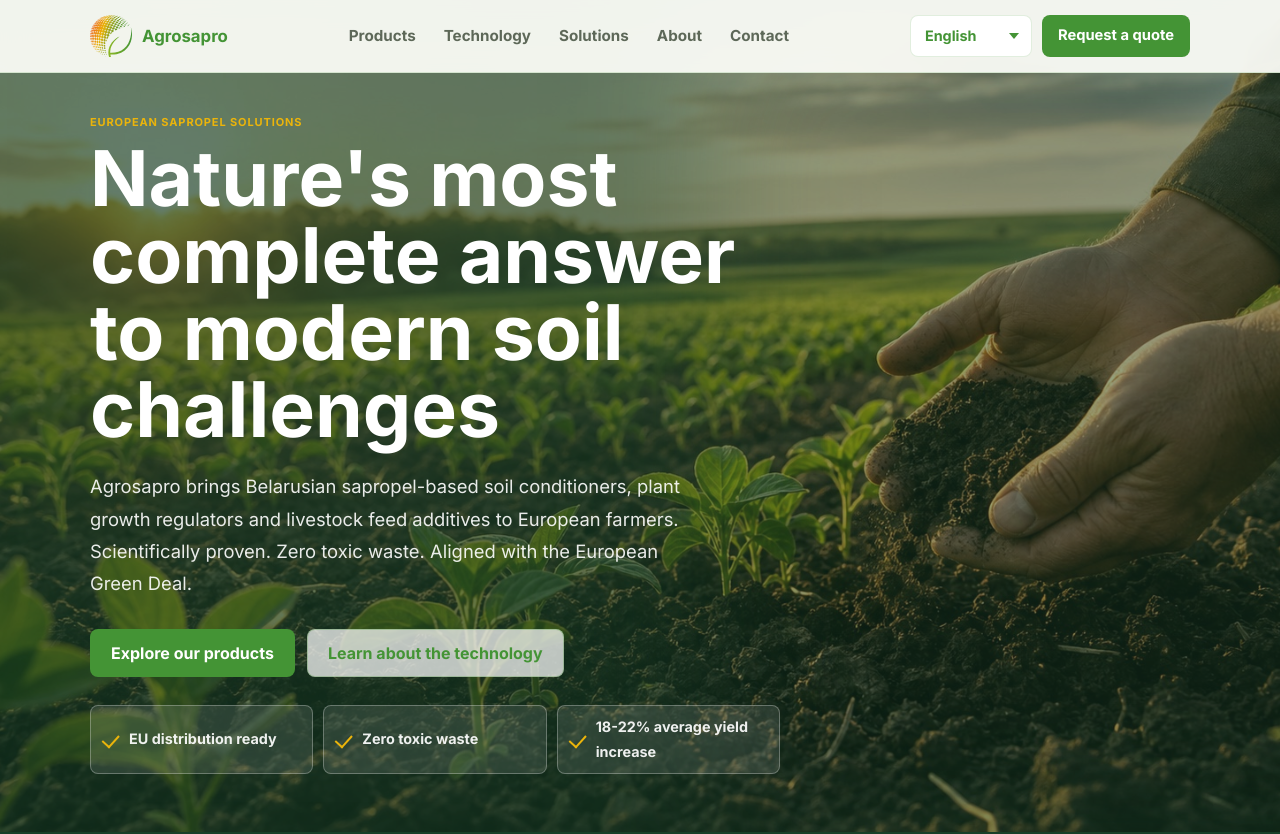
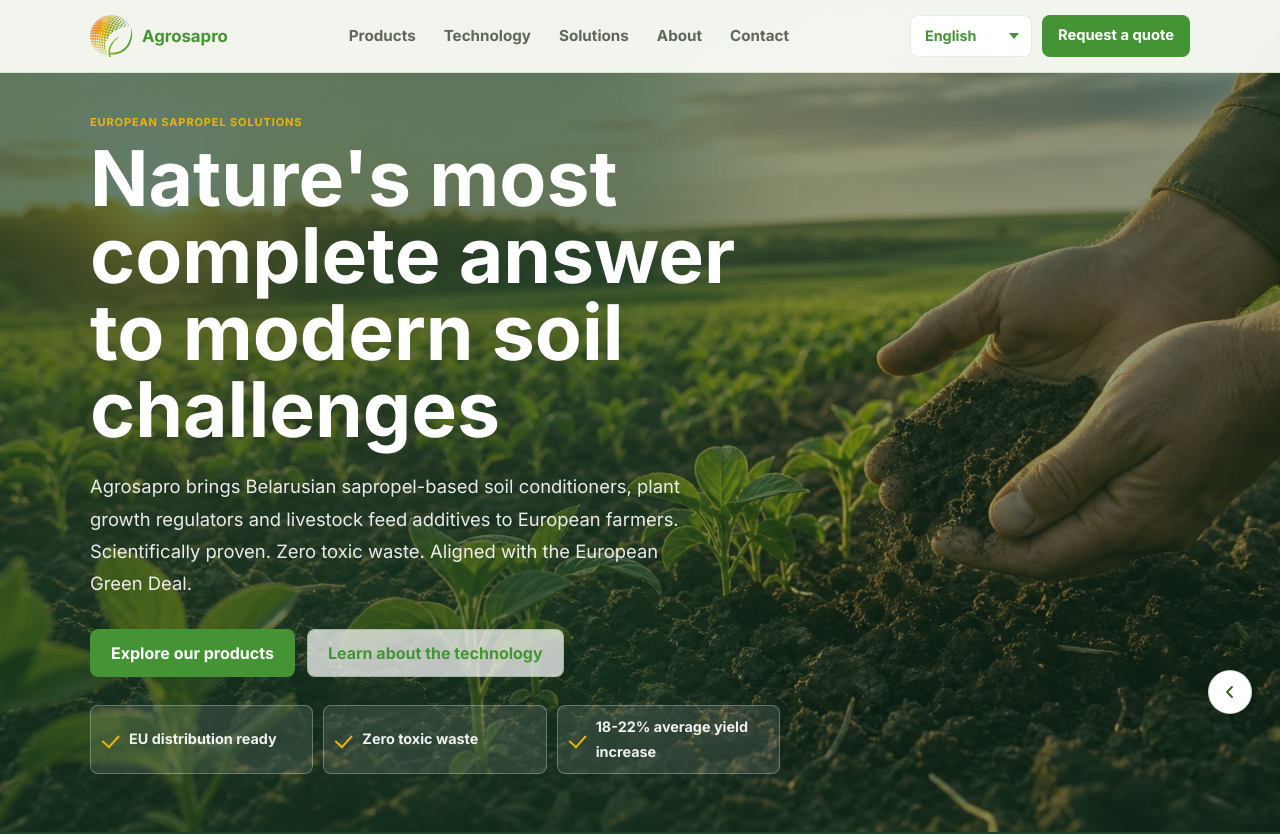
Before and after one commit to msagrosolver/agrosapro, a React (Vite) app: page / in a window 1280 px wide. Shown: the top 834 px of the page. Built offline with nearby package versions, Linux system fonts and the light colour scheme.

Commit message:
“floating_buttons”

```diff
--- a/src/App.jsx
+++ b/src/App.jsx
@@ -3,6 +3,7 @@ import { BrowserRouter, Route, Routes } from 'react-router-dom';
 import Navbar from './components/Navbar/Navbar.jsx';
 import ScrollToTop from './components/ScrollToTop/ScrollToTop.jsx';
 import Footer from './components/Footer/Footer.jsx';
+import FloatingNav from './components/FloatingNav/FloatingNav.jsx';
 import AboutPage from './pages/About/About.jsx';
 import ContactPage from './pages/Contact/Contact.jsx';
 import FeedAdditiveBioNa from './pages/FeedAdditiveBioNa/FeedAdditiveBioNa.jsx';
@@ -38,6 +39,7 @@ function App() {
         <Route path="/contact" element={<ContactPage />} />
       </Routes>
       <Footer />
+      <FloatingNav />
     </BrowserRouter>
   );
 }
--- /dev/null
+++ b/src/components/FloatingNav/FloatingNav.css
@@ -0,0 +1,53 @@
+.floating-nav {
+  position: fixed;
+  bottom: 32px;
+  right: 28px;
+  z-index: 500;
+  display: flex;
+  flex-direction: column;
+  gap: 10px;
+}
+
+.floating-nav__btn {
+  width: 44px;
+  height: 44px;
+  display: flex;
+  align-items: center;
+  justify-content: center;
+  background: white;
+  border: 1.5px solid rgba(45, 90, 27, 0.2);
+  border-radius: 50%;
+  cursor: pointer;
+  color: #2D5A1B;
+  box-shadow: 0 2px 12px rgba(0, 0, 0, 0.10);
+  transition: all 0.2s ease;
+}
+
+.floating-nav__btn:hover {
+  background: #EAF3DE;
+  border-color: #2D5A1B;
+  transform: translateY(-2px);
+  box-shadow: 0 4px 16px rgba(45, 90, 27, 0.15);
+}
+
+/* Scroll to top button: hidden by default, fades in after scrolling */
+.floating-nav__btn--top {
+  opacity: 0;
+  pointer-events: none;
+  transform: translateY(8px);
+  transition: opacity 0.25s ease, transform 0.25s ease, background 0.2s ease, border-color 0.2s ease, box-shadow 0.2s ease;
+}
+
+.floating-nav__btn--top.floating-nav__btn--visible {
+  opacity: 1;
+  pointer-events: all;
+  transform: translateY(0);
+}
+
+/* Keep away from Google Translate widget */
+@media (max-width: 768px) {
+  .floating-nav {
+    bottom: 80px;
+    right: 16px;
+  }
+}
--- /dev/null
+++ b/src/components/FloatingNav/FloatingNav.jsx
@@ -0,0 +1,40 @@
+import { useEffect, useState } from 'react';
+import { useNavigate } from 'react-router-dom';
+import './FloatingNav.css';
+
+export default function FloatingNav() {
+  const navigate = useNavigate();
+  const [showTop, setShowTop] = useState(false);
+
+  useEffect(() => {
+    const handleScroll = () => setShowTop(window.scrollY > 400);
+    window.addEventListener('scroll', handleScroll, { passive: true });
+    return () => window.removeEventListener('scroll', handleScroll);
+  }, []);
+
+  return (
+    <div className="floating-nav">
+      <button
+        className="floating-nav__btn"
+        onClick={() => navigate(-1)}
+        aria-label="Go back"
+        title="Go back"
+      >
+        <svg width="18" height="18" viewBox="0 0 18 18" fill="none" xmlns="http://www.w3.org/2000/svg">
+          <path d="M11 4L6 9L11 14" stroke="currentColor" strokeWidth="1.8" strokeLinecap="round" strokeLinejoin="round"/>
+        </svg>
+      </button>
+
+      <button
+        className={`floating-nav__btn floating-nav__btn--top ${showTop ? 'floating-nav__btn--visible' : ''}`}
+        onClick={() => window.scrollTo({ top: 0, behavior: 'smooth' })}
+        aria-label="Scroll to top"
+        title="Scroll to top"
+      >
+        <svg width="18" height="18" viewBox="0 0 18 18" fill="none" xmlns="http://www.w3.org/2000/svg">
+          <path d="M4 11L9 6L14 11" stroke="currentColor" strokeWidth="1.8" strokeLinecap="round" strokeLinejoin="round"/>
+        </svg>
+      </button>
+    </div>
+  );
+}
```
